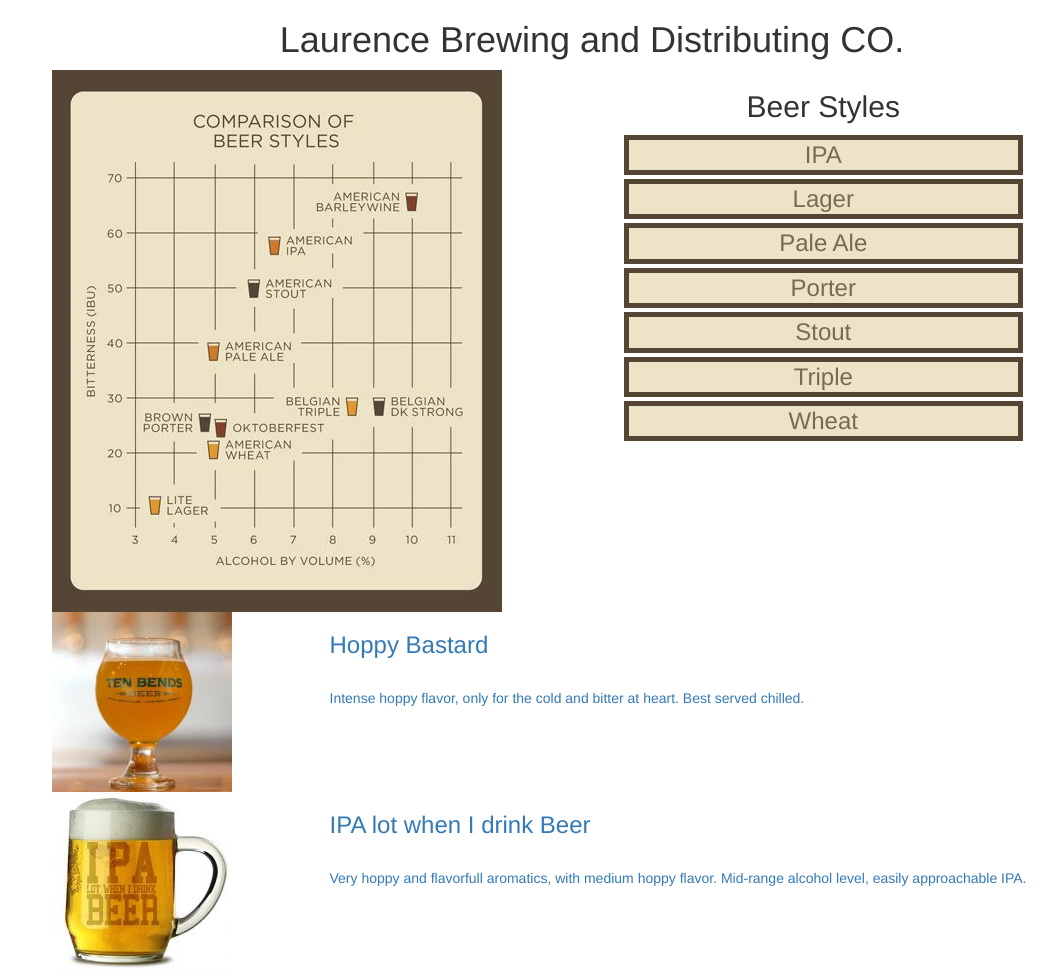
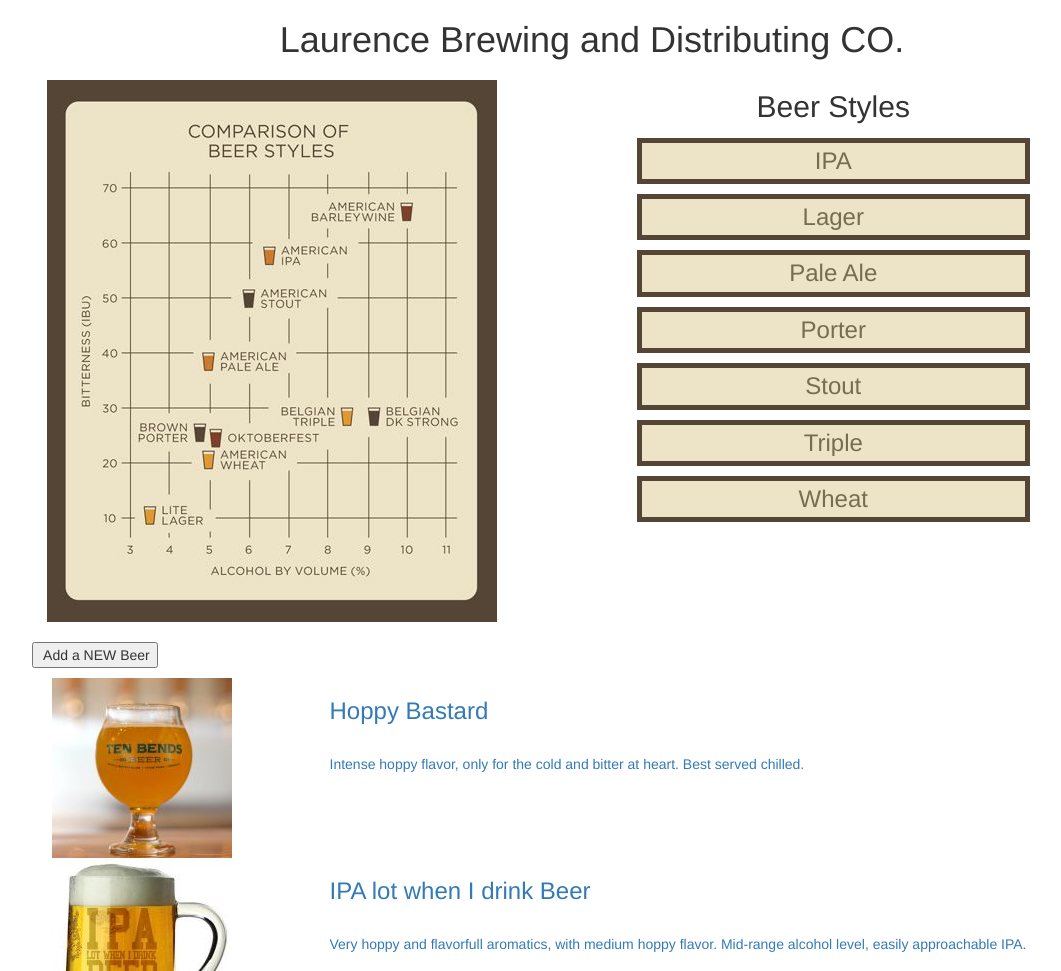
Before and after one commit to dlaurence269/item_catalog, a Flask app: page / in a window 1280 px wide. Shown: the top 971 px of the page, without its empty margins (48-1109 px from the left). Run offline with Flask 2, Linux system fonts and the light colour scheme; data comes from the database, SQL or seed files in the repository; some libraries are stand-ins or nearby versions.

Commit message:
Add "Create New Beer" button on landing page.

```diff
--- a/static/styles.css
+++ b/static/styles.css
@@ -16,8 +16,8 @@ h1, h2 {
     color: #766c50;
     background-color: #ede4c7;
     border: 5px solid #554535;
-    padding: 2px;
-    margin: 2px;
+    padding: 5px;
+    margin: 5px;
     text-align: center;
 }
 
@@ -27,6 +27,11 @@ h1, h2 {
 
 .list_of_beers a:link {
     color: #554535;
+}
+
+.all_image, .all_new_button {
+    padding: 5px;
+    margin: 5px;
 }
 
 
--- a/templates/showAllBeers.html
+++ b/templates/showAllBeers.html
@@ -6,7 +6,7 @@
 
     <h1>Laurence Brewing and Distributing CO.</h1>
     <div class=" col-md-12 header">
-        <div class="col-md-6 image">
+        <div class="col-md-6 all_image">
             <a href="http://localhost:8000/beers"><img src="../static/images/ibu_vs_abv.jpeg" alt="Sorry, image failed to load:("></a>
         </div>
         <!-- Templates dynamically generating the appropriate 'category'. -->
@@ -22,6 +22,10 @@
         </div>
     </div>
     </br>
+
+    <div class="col-md-12 all_new_button">
+        <input type="submit" name="#" id="#" value=" Add a NEW Beer">
+    </div>
 
     <!-- Templating dynamically generates the appropriate 'picture', 'beer name', and 'beer' description. -->
     {% for item in items %}
```
